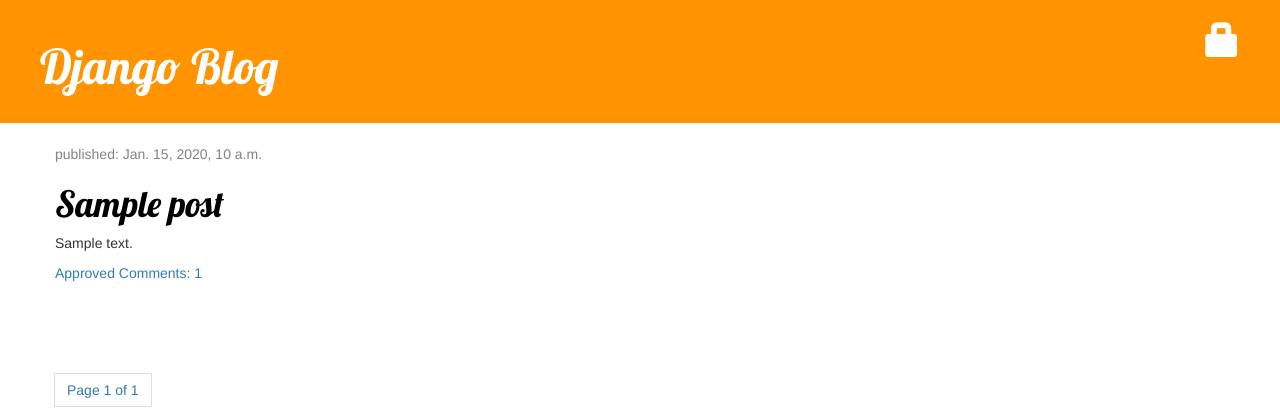
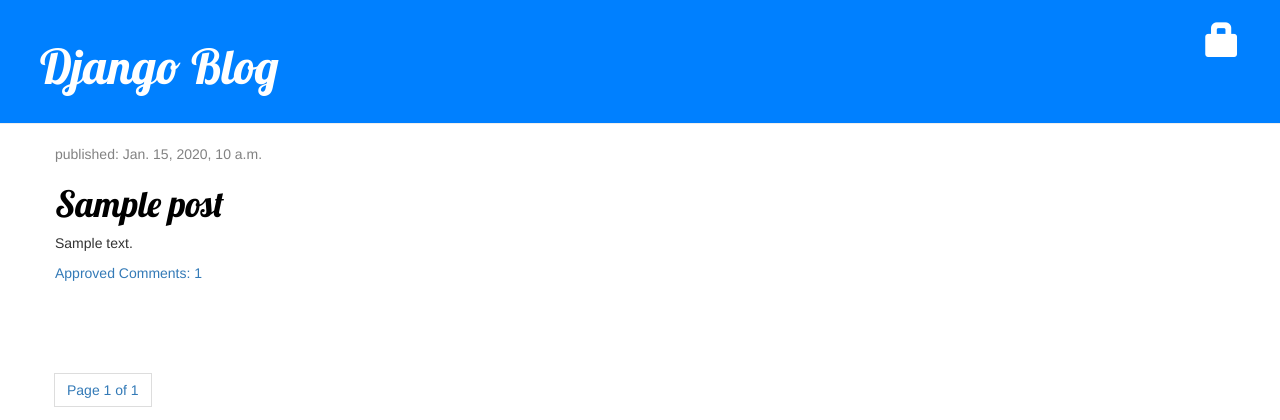
Before and after one commit to wand96/test-cicd, a Django app: template blog/templates/blog/post_list.html in a window 1280 px wide. Shown: the top 420 px of the page. Run offline with Django 3.2, Linux system fonts and the light colour scheme; the template is opened without the code that fills it: most values are stand-ins (such as "Sample title", 1, 10 or a date in 2020); some libraries are stand-ins or nearby versions.

Commit message:
change image26

```diff
--- a/blog/static/css/blog.css
+++ b/blog/static/css/blog.css
@@ -1,5 +1,5 @@
 .page-header {
-    background-color: #ff9400;
+    background-color: #0080ff;
     margin-top: 0;
     padding: 20px 20px 20px 40px;
 }
```
